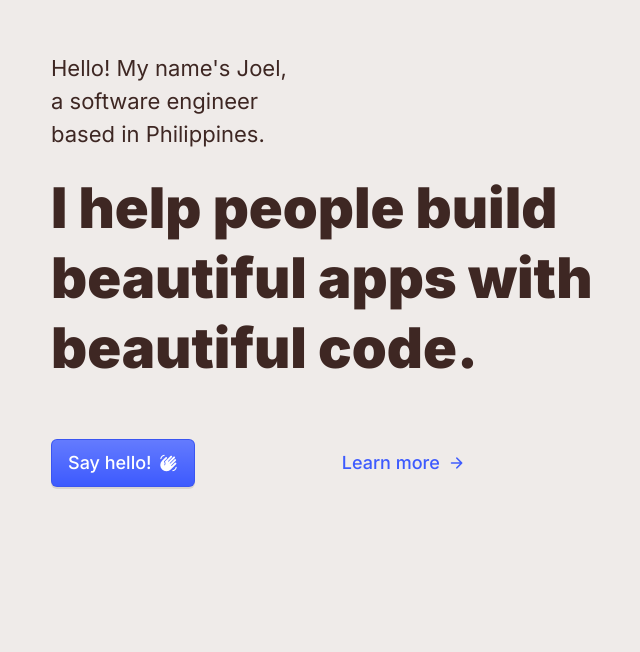
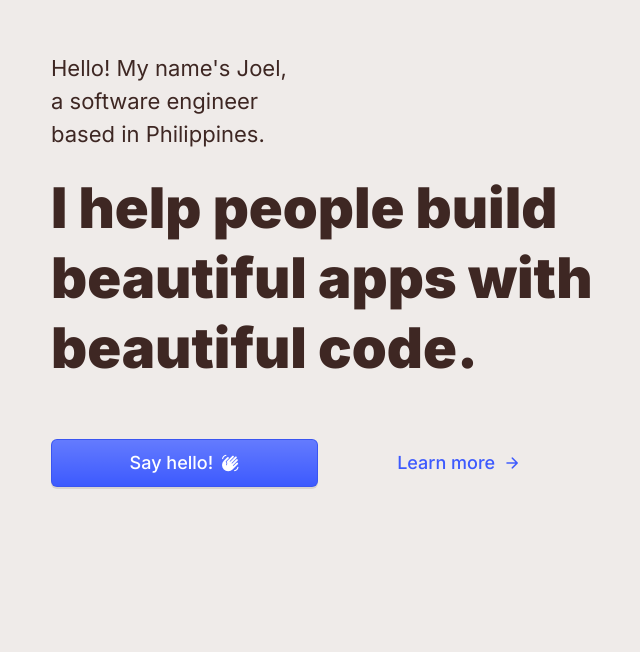
Before and after one commit to joeltumambo/joeltumambo.com, a Next.js app: page / in a window 1280 px wide. Shown: the part 148-800 px from the top of the page, without its empty margins (169-809 px from the left). Built offline with nearby package versions, Linux system fonts and the light colour scheme.

Commit message:
Fix Button width

```diff
--- a/components/Button.tsx
+++ b/components/Button.tsx
@@ -18,7 +18,6 @@ interface ButtonProps {
   onClick?: () => void;
   href?: string;
   target?: string;
-  fullWidth?: boolean
 }
 
 const Button: React.FC<ButtonProps> = ({
@@ -32,7 +31,6 @@ const Button: React.FC<ButtonProps> = ({
   onClick,
   href,
   target,
-  fullWidth,
   children,
 }) => {
   const buttonClass = classnames(
@@ -40,7 +38,6 @@ const Button: React.FC<ButtonProps> = ({
     styles[brightness],
     filled && styles.filled,
     disabled && styles.disabled,
-    fullWidth && styles["full-width"],
     styles[size]
   );
   const wrappedChildren = (
@@ -53,7 +50,7 @@ const Button: React.FC<ButtonProps> = ({
           size="inherit"
           weight={500}
           gutter={0}
-          whiteSpace="none"
+          whiteSpace="pre"
           lineHeight={0}
         >
           {children}
--- a/styles/Button.module.css
+++ b/styles/Button.module.css
@@ -9,9 +9,6 @@
   position: relative;
   overflow: hidden;
   transition: all 50ms ease-in-out;
-}
-
-.full-width {
   width: 100%;
 }
 
```
Also changed, not shown: 1 other file (tests, documents, lock files or other folders).
